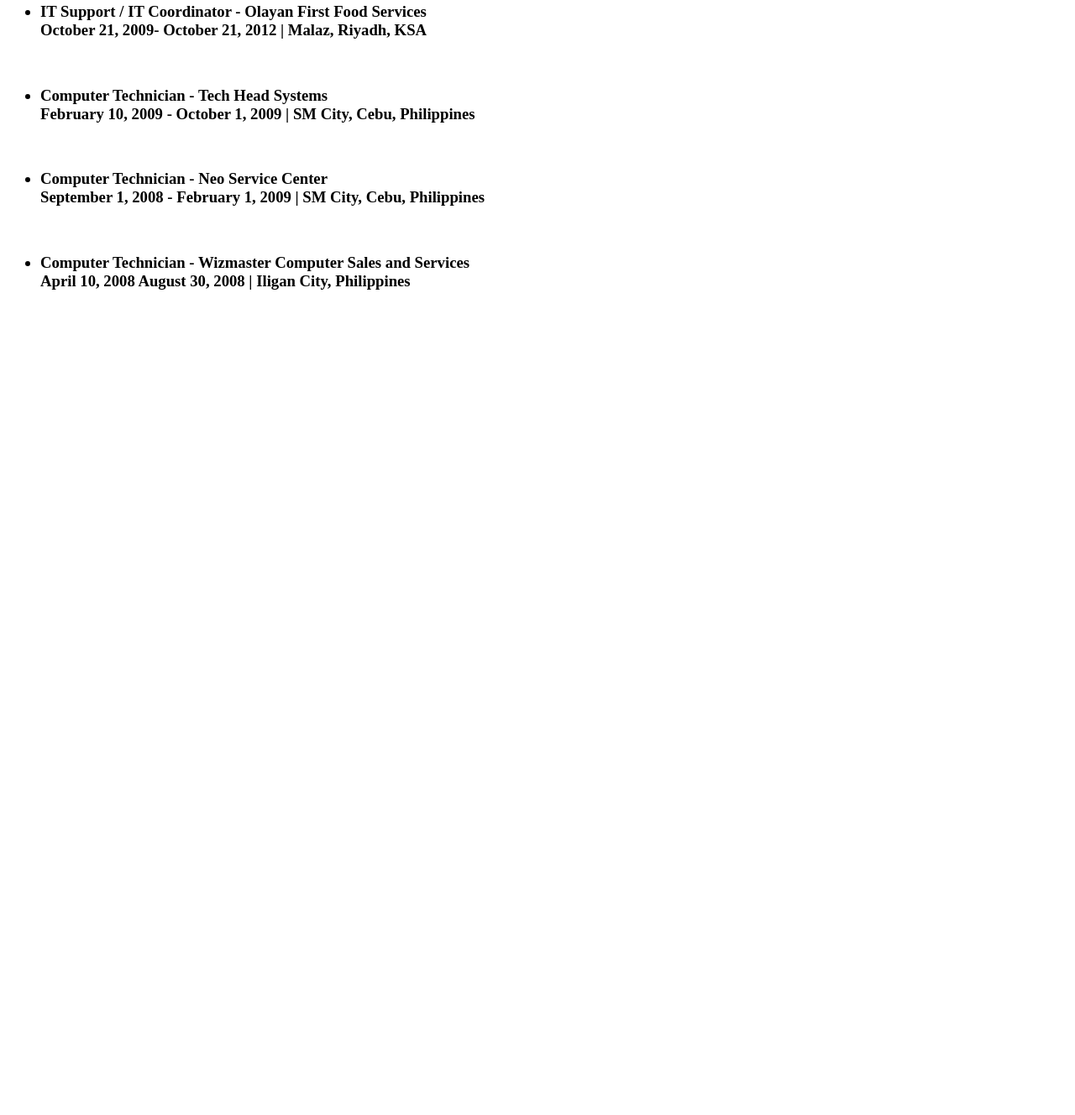
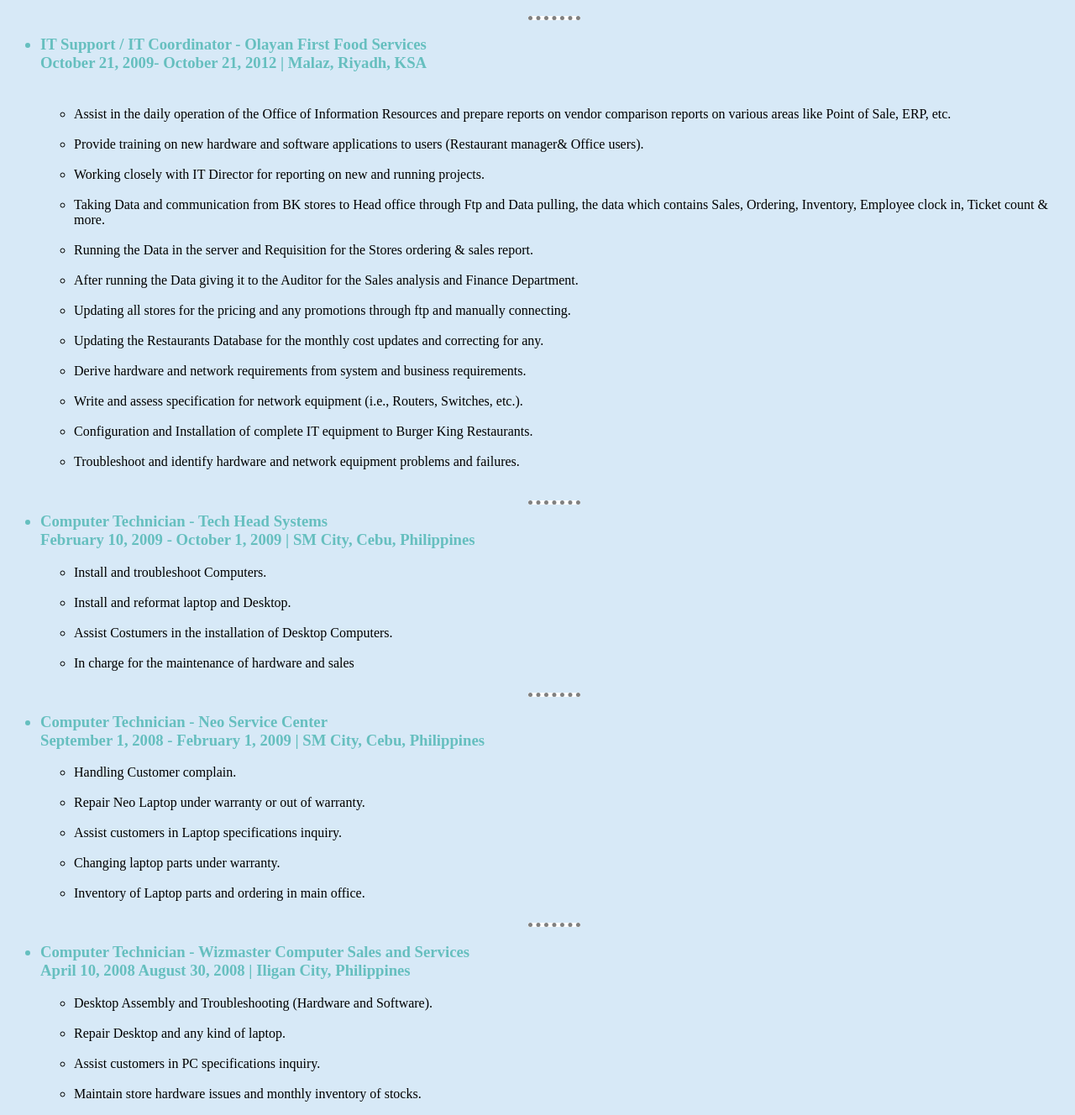
Before and after one commit to Donny1114/CV, a plain HTML site: page job responsibilities.html in a window 1280 px wide. Shown: the part 631-1959 px from the top of the page at 84% size. Before the commit the page ends 995 px from the top, so only its background shows below. Drawn offline with Linux system fonts and the light colour scheme.

Commit message:
Add files via upload

```diff
--- /dev/null
+++ b/css/Styles.css
@@ -0,0 +1,19 @@
+
+  body {
+    background-color: #D7E9F7;
+  }
+  hr {
+    background-color: white;
+    border-style: none;
+    border-top-style: dotted;
+    border-color: grey;
+    border-width: 5px;
+    width: 5%
+
+  }
+  h1 {
+    color: #66BFBF;
+  }
+h3 {
+  color: #66BFBF;
+}
--- a/job responsibilities.html
+++ b/job responsibilities.html
@@ -4,14 +4,16 @@
 <head>
   <meta charset="utf-8">
   <title></title>
+  <link rel="stylesheet" href="css/Styles.css">
 </head>
 
 <body>
-  <h2>Job Responsibilities</h2>
+  <h1>Job Responsibilities</h1>
   <ul>
     <h3>
       <li>IT Support Engineer / System Analyst - First Food Services <br>November 25, 2012 - Present | Dubai & Abu Dhabi, UAE</li>
     </h3>
+    <hr>
     <br>
     <ul>
       <li>Provided complete IT technical support services for head office, Burger King Restaurant, Texas Chicken and Buffalo Wild Wings.</li>
@@ -43,24 +45,59 @@
     </ul>
 
     <br>
-
+<hr>
     <h3>
-      <li>IT Support / IT Coordinator - Olayan First Food Services <br> October 21, 2009- October 21, 2012 | Malaz, Riyadh, KSA</li>
-    </h3>
+      <li>IT Support / IT Coordinator - Olayan First Food Services <br> October 21, 2009- October 21, 2012 | Malaz, Riyadh, KSA</li><br>
+      </h3>
+        <ul>
+          <li>Assist in the daily operation of the Office of Information Resources and prepare reports on vendor comparison reports on various areas like Point of Sale, ERP, etc. </li><br>
+          <li>Provide training on new hardware and software applications to users (Restaurant manager& Office users).</li><br>
+          <li>Working closely with IT Director for reporting on new and running projects.</li><br>
+          <li>Taking Data and communication from BK stores to Head office through Ftp and Data pulling, the data which contains Sales, Ordering, Inventory, Employee clock in, Ticket count & more.</li><br>
+          <li>Running the Data in the server and Requisition for the Stores ordering & sales report.</li><br>
+          <li>After running the Data giving it to the Auditor for the Sales analysis and Finance Department.</li><br>
+          <li>Updating all stores for the pricing and any promotions through ftp and manually connecting.</li><br>
+          <li>Updating the Restaurants Database for the monthly cost updates and correcting for any.</li><br>
+          <li>Derive hardware and network requirements from system and business requirements.</li><br>
+          <li>Write and assess specification for network equipment (i.e., Routers, Switches, etc.).</li><br>
+          <li>Configuration and Installation of complete IT equipment to Burger King Restaurants.</li><br>
+          <li>Troubleshoot and identify hardware and network equipment problems and failures.</li>
+      </ul>
     <br>
     <h3>
+      <hr>
       <li>Computer Technician - Tech Head Systems <br> February 10, 2009 - October 1, 2009 | SM City, Cebu, Philippines </li>
     </h3>
+      <ul>
+        <li>Install and troubleshoot Computers.</li><br>
+        <li>Install and reformat laptop and Desktop.</li><br>
+        <li>Assist Costumers in the installation of Desktop Computers.</li><br>
+        <li>In charge for the maintenance of hardware and sales</li>
+      </ul>
     <br>
+    <hr>
     <h3>
       <li>Computer Technician - Neo Service Center <br>September 1, 2008 - February 1, 2009 | SM City, Cebu, Philippines </li>
     </h3>
+    <ul>
+      <li>Handling Customer complain.</li><br>
+      <li>Repair Neo Laptop under warranty or out of warranty.</li><br>
+      <li>Assist customers in Laptop specifications inquiry.</li><br>
+      <li>Changing laptop parts under warranty.</li><br>
+      <li>Inventory of Laptop parts and ordering in main office.</li>
+      </ul>
     <br>
+    <hr>
     <h3>
       <li>Computer Technician - Wizmaster Computer Sales and Services <br> April 10, 2008 August 30, 2008 | Iligan City, Philippines</li>
     </h3>
+  <ul>
+    <li>Desktop Assembly and Troubleshooting (Hardware and Software).</li><br>
+    <li>Repair Desktop and any kind of laptop.</li><br>
+    <li>Assist customers in PC specifications inquiry.</li><br>
+    <li>Maintain store hardware issues and monthly inventory of stocks.</li>
+  </ul>
 
-  </ul>
 </body>
 
 </html>
```
Also changed, not shown: contact-me.html (+3 -2 lines), index.html (+1 -0 lines), inputs.html (+1 -0 lines).
